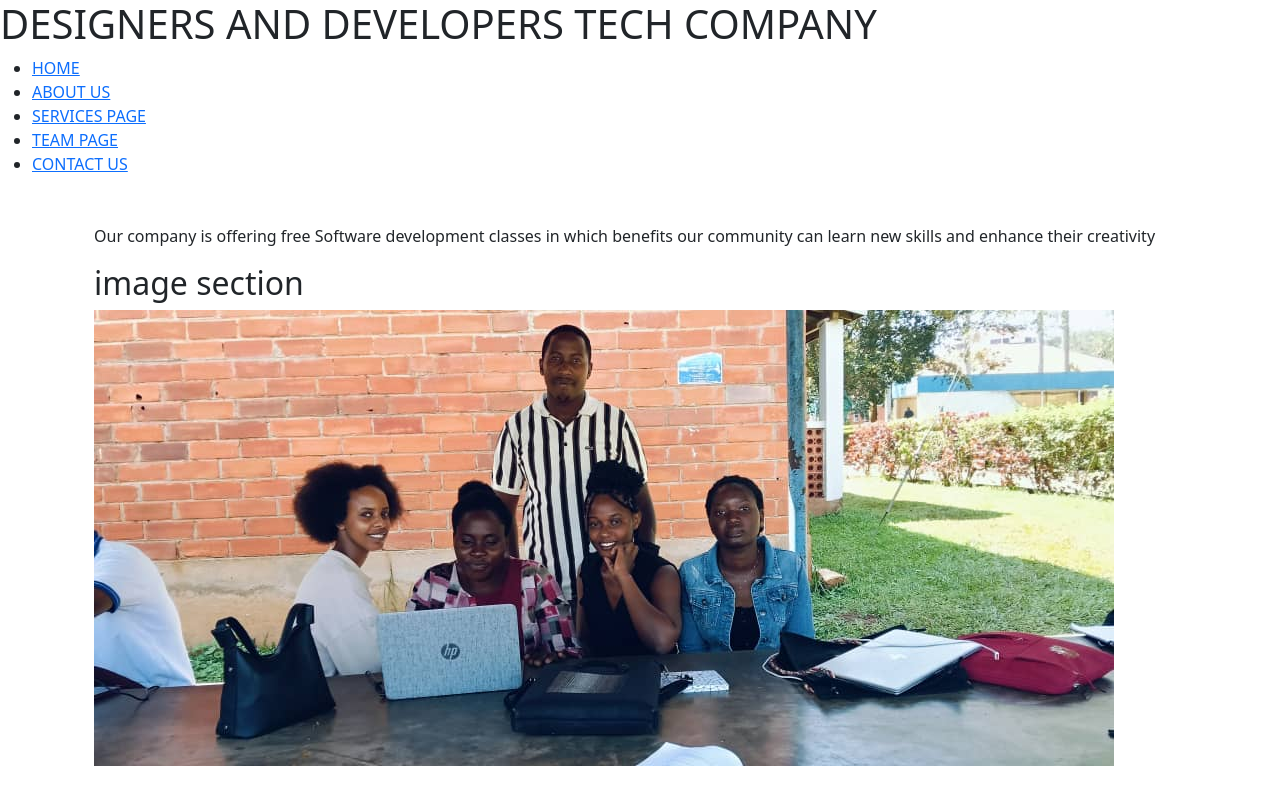
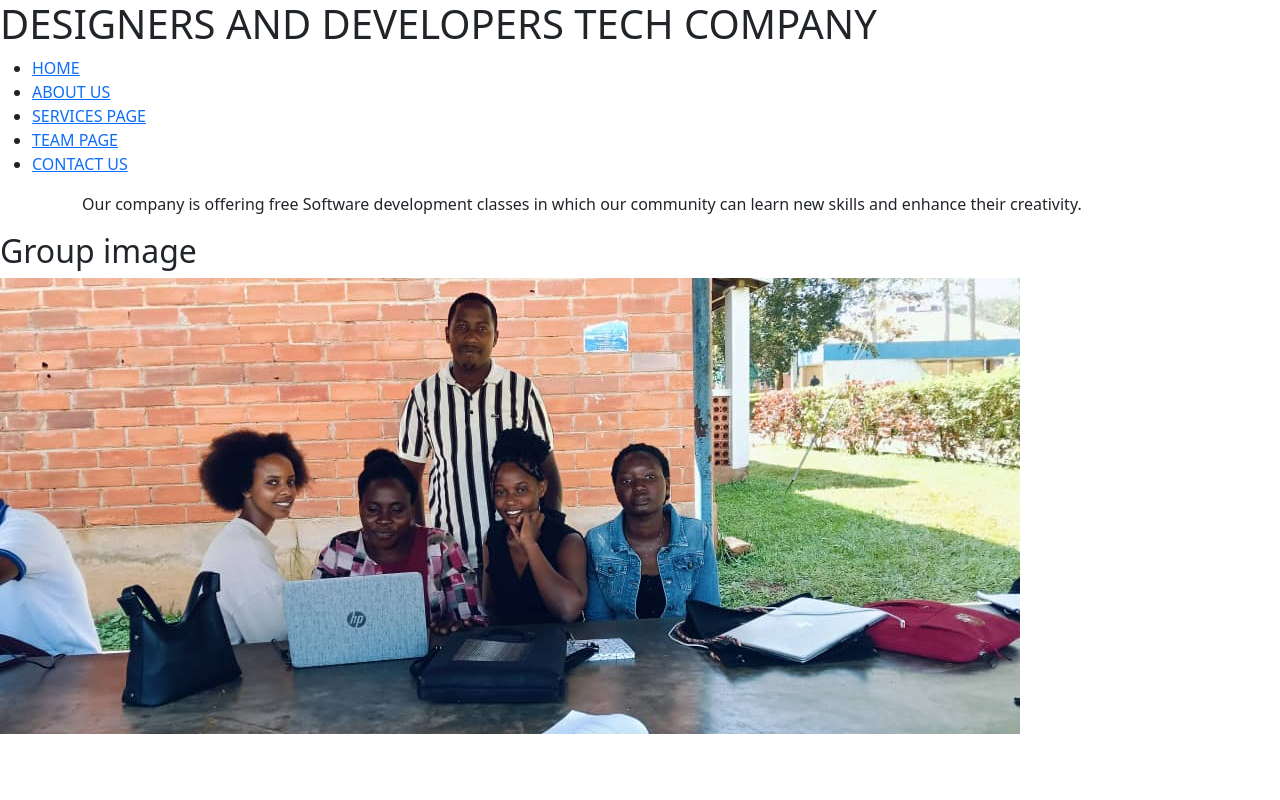
Before and after one commit to gartrude123/GROUP-2E, a plain HTML site: page index.html in a window 1280 px wide. Drawn offline with nearby package versions, Linux system fonts and the light colour scheme.

Commit message:
Update index.html

```diff
--- a/index.html
+++ b/index.html
@@ -8,6 +8,7 @@
     <!--below is abootstrap link-->
     <link href="https://cdn.jsdelivr.net/npm/bootstrap@5.3.8/dist/css/bootstrap.min.css" rel="stylesheet"
         integrity="sha384-sRIl4kxILFvY47J16cr9ZwB07vP4J8+LH7qKQnuqkuIAvNWLzeN8tE5YBujZqJLB" crossorigin="anonymous">
+    <link rel="stylesheet" href="CSSTYLE23.HTML">
 </head>
 
 <body>
@@ -17,27 +18,27 @@
     <NAV>
         <UL>
             <LI><a href="index.html">HOME</a></LI>
-            <LI> <a href="ABOUT_US">ABOUT US</a></LI>
-            <LI><a href="SERVICES_PAGE.HTML"> SERVICES PAGE</a></LI>
-            <LI><a href="team">TEAM PAGE</a></LI>
-            <LI><a href="contact"> CONTACT US</a></LI>
+            <LI> <a href="ABOUT_US.html">ABOUT US</a></LI>
+            <LI><a href="SERVICES_PAGE.html">SERVICES PAGE</a></LI>
+            <LI><a href="team.html">TEAM PAGE</a></LI>
+            <LI><a href="contact.html">CONTACT US</a></LI>
         </UL>
     </NAV>
 
-    <main class="container-sm bg-texture mt-4 p-4">
-        <section>
+    <main class="main">
+        <section class="container mg">
 
-            <P>Our company is offering free Software development classes in which benefits
-                our community can learn new skills and enhance their creativity
+            <P>Our company is offering free Software development classes in which
+                our community can learn new skills and enhance their creativity.
             </P>
         </section>
 
-        <section>
+        <section class="section">
             <h2>
-                image section
+                Group image
             </h2>
 
-            <img src="group image.jpg" alt="Group Image">
+            <div><img src="group image.jpg" alt="Group Image"> </div>
 
         </section>
     </main>
```
